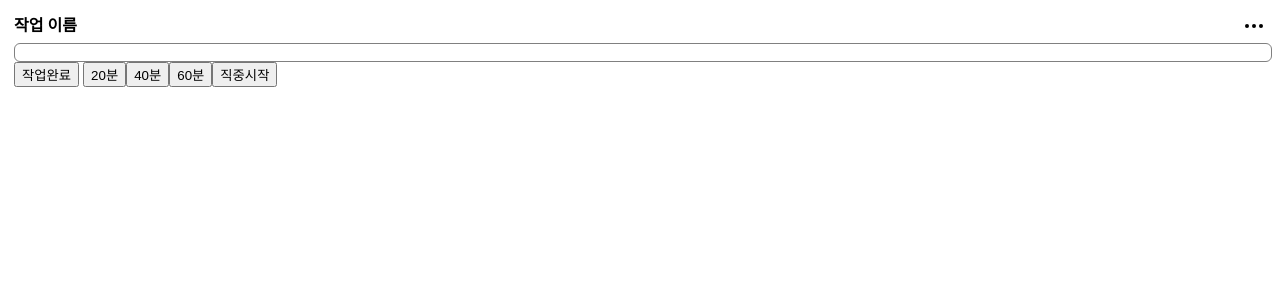
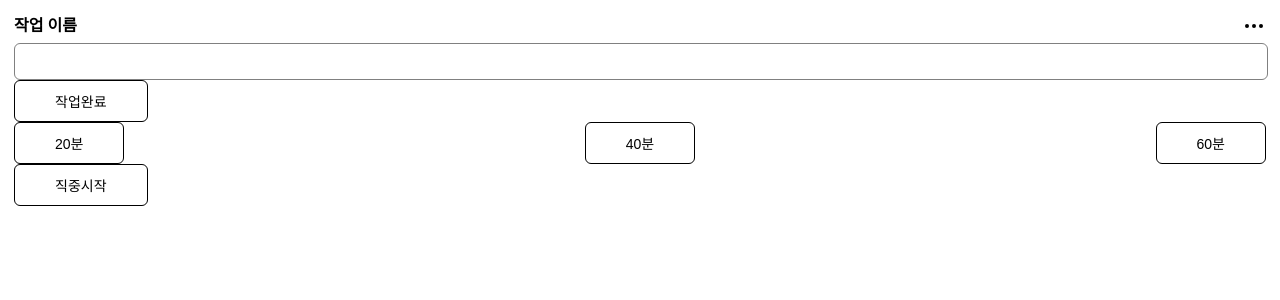
Before and after one commit to jxxh204/MeowFocus, a React (Create React App) app: page / in a window 1280 px wide. Shown: the top 300 px of the page. Built offline with nearby package versions, Linux system fonts and the light colour scheme; a web font is replaced by a local one.

Commit message:
STYLE : Button, Input
버튼 사이즈 조정 inputText 사이즈 조정

```diff
--- a/src/App.tsx
+++ b/src/App.tsx
@@ -1,7 +1,7 @@
 import React from "react";
 import useTask from "./hooks/useTask";
 import Header from "./component/Header";
-import TaskName from "./component/TaskName";
+import InputTask from "./component/InputTask";
 import Main from "./component/Main";
 import Button from "./component/Button";
 import SelectTime from "./component/SelectTime";
@@ -16,7 +16,7 @@ function App() {
       <Header name="작업 이름" />
 
       <Main onSubmit={sampleFunc}>
-        <TaskName />
+        <InputTask />
         <Button name="작업완료" onClick={sampleFunc} />{" "}
         {/* localstorage 저장 */}
         <CountDown /> {/* taskDispatch => selectTime */}
--- a/src/component/Button.tsx
+++ b/src/component/Button.tsx
@@ -1,3 +1,13 @@
+import styled from "styled-components";
+
+const ButtonStyle = styled.input`
+  border-radius: ${({ theme }) => theme.border.radius};
+  padding: 10px 40px;
+  background-color: white;
+  border: 1px solid;
+  font-size: 14px;
+`;
+
 type Props = {
   name: string;
   type?: "submit";
@@ -5,7 +15,9 @@ type Props = {
 };
 
 function Button({ name, type, onClick }: Props) {
-  return <input type={type ? type : "button"} value={name} onClick={onClick} />;
+  return (
+    <ButtonStyle type={type ? type : "button"} value={name} onClick={onClick} />
+  );
 }
 
 export default Button;
--- /dev/null
+++ b/src/component/InputTask.tsx
@@ -0,0 +1,15 @@
+import styled from "styled-components";
+
+const InputTaskStyle = styled.input`
+  color: gray;
+  border: 1px solid gray;
+  border-radius: ${({ theme }) => theme.border.radius};
+  width: 94%;
+  padding: 10px 3%;
+`;
+
+function InputTask() {
+  return <InputTaskStyle type="text" name="task_name" />;
+}
+
+export default InputTask;
--- a/src/component/SelectTime.tsx
+++ b/src/component/SelectTime.tsx
@@ -1,7 +1,15 @@
 import { ReactNode } from "react";
+import styled from "styled-components";
+
+const SelectTimeStyle = styled.section`
+  display: flex;
+  flex-direction: row;
+  justify-content: space-between;
+  width: 100%;
+`;
 
 function SelectTime({ children }: { children: ReactNode }) {
-  return <>{children}</>;
+  return <SelectTimeStyle>{children}</SelectTimeStyle>;
 }
 
 export default SelectTime;
--- a/src/component/TaskName.tsx
+++ /dev/null
@@ -1,14 +0,0 @@
-import styled from "styled-components";
-
-const TaskNameStyle = styled.input`
-  color: gray;
-  border: 1px solid gray;
-  border-radius: 6px;
-  width: 100%;
-`;
-
-function TaskName() {
-  return <TaskNameStyle type="text" name="taskname" />;
-}
-
-export default TaskName;
--- a/src/styles/theme.ts
+++ b/src/styles/theme.ts
@@ -5,9 +5,12 @@ const color = {
   backgroud: "#F6F6F6",
   clickColor: "#000000CC",
 };
+const border = {
+  radius: "6px",
+};
 const size = {
   gap: "5px",
 };
-const theme = { color, size };
+const theme = { color, size, border };
 
 export default theme;
```
